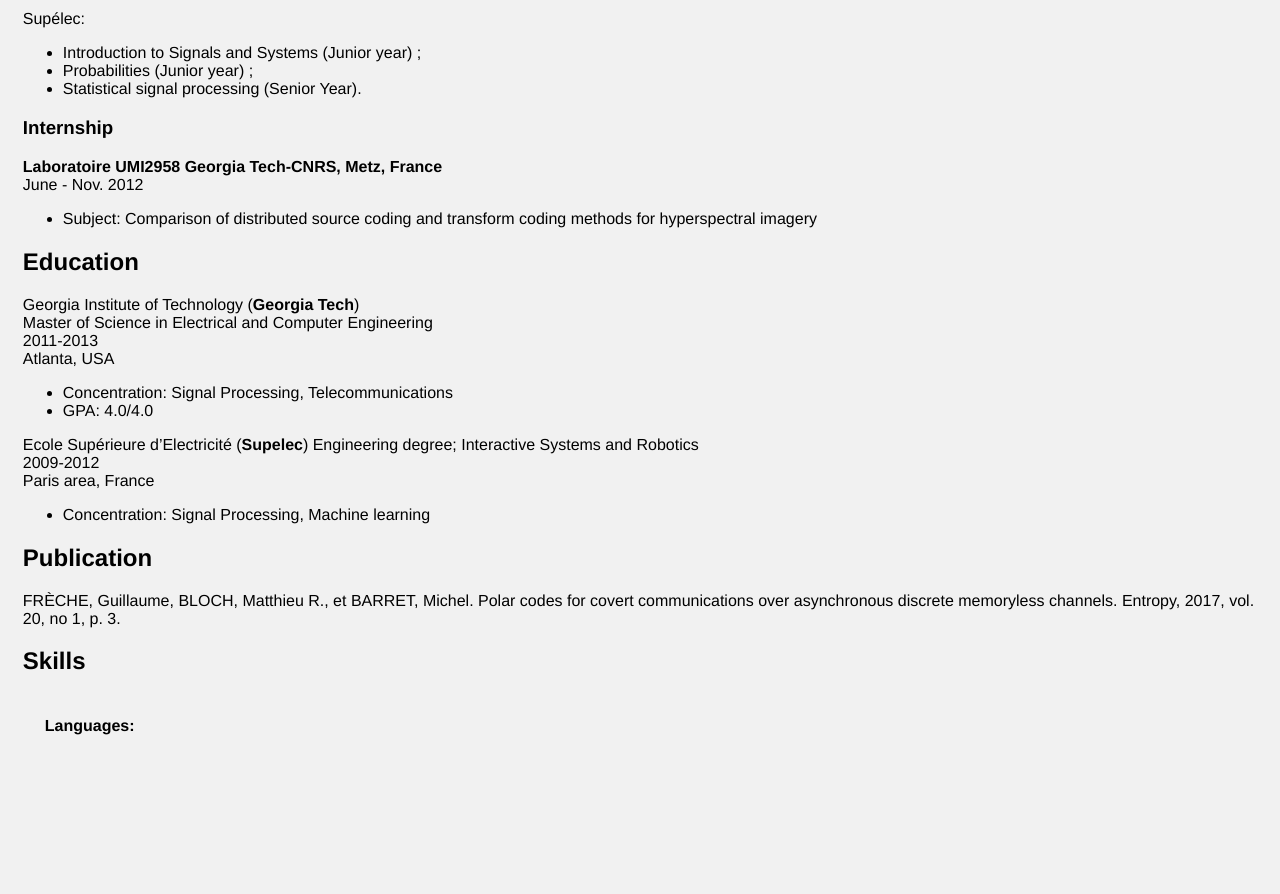
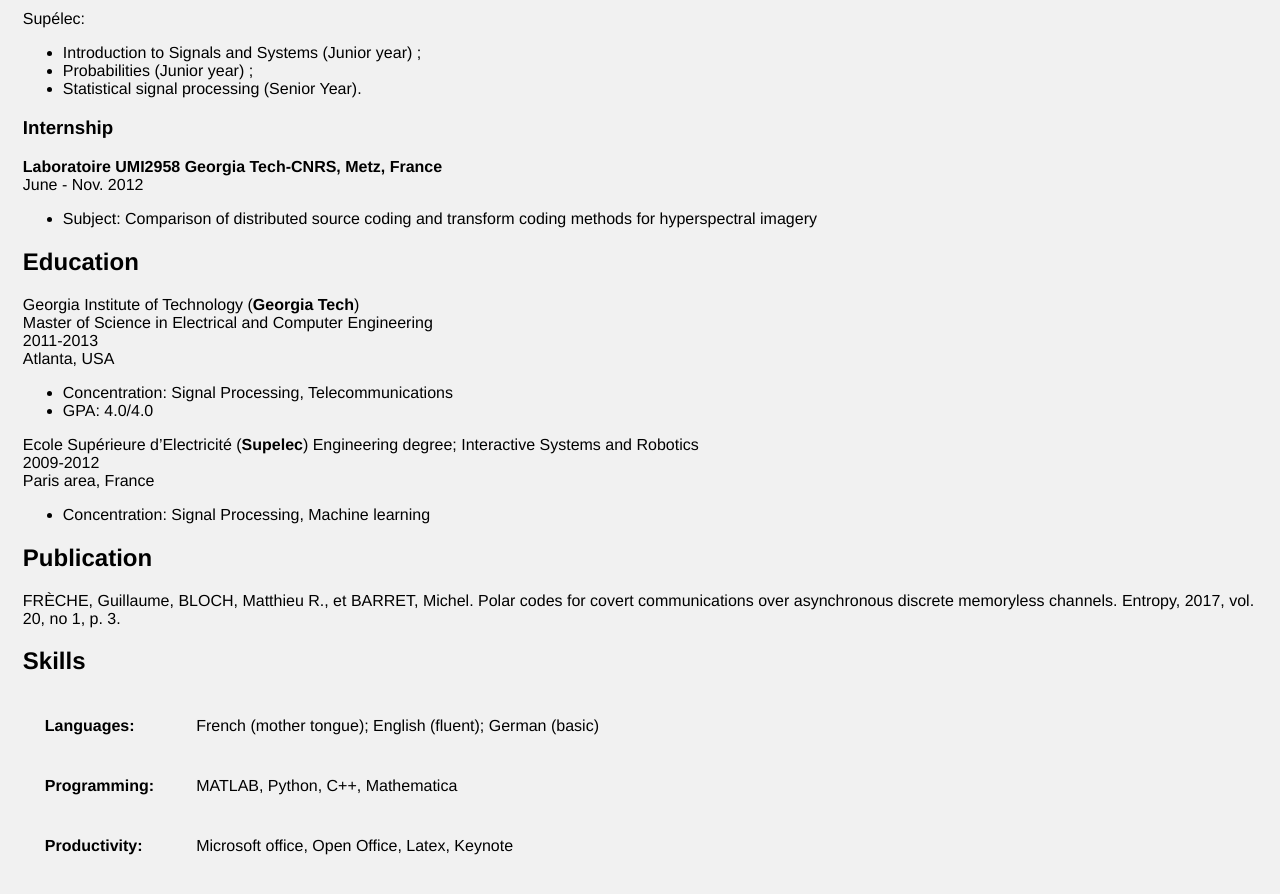
Before and after one commit to grfreche/grfreche.github.io, a Jekyll site: the page built from about.md, in a window 1280 px wide and 900 px high, scrolled down 1254 px. Shown: the top 894 px of the window. Built offline with Jekyll 4.4.1, drawn with Linux system fonts in a browser that asks for light colours; before the commit the page ends 2118 px from its top, so only the background shows below that.

Commit message:
Update about.md

```diff
--- a/about.md
+++ b/about.md
@@ -99,15 +99,15 @@
     <tbody>
         <tr>
             <td><b>Languages:</b></td>
-            <td></td>
+            <td>French (mother tongue); English (fluent); German (basic)</td>
         </tr>
         <tr>
-            <td></td>
-            <td></td>
+            <td><b>Programming:</b></td>
+            <td>MATLAB, Python, C++, Mathematica</td>
         </tr>
         <tr>
-            <td></td>
-            <td></td>
+            <td><b>Productivity:</b></td>
+            <td>Microsoft office, Open Office, Latex, Keynote</td>
         </tr>
     </tbody>
 </table>
```
